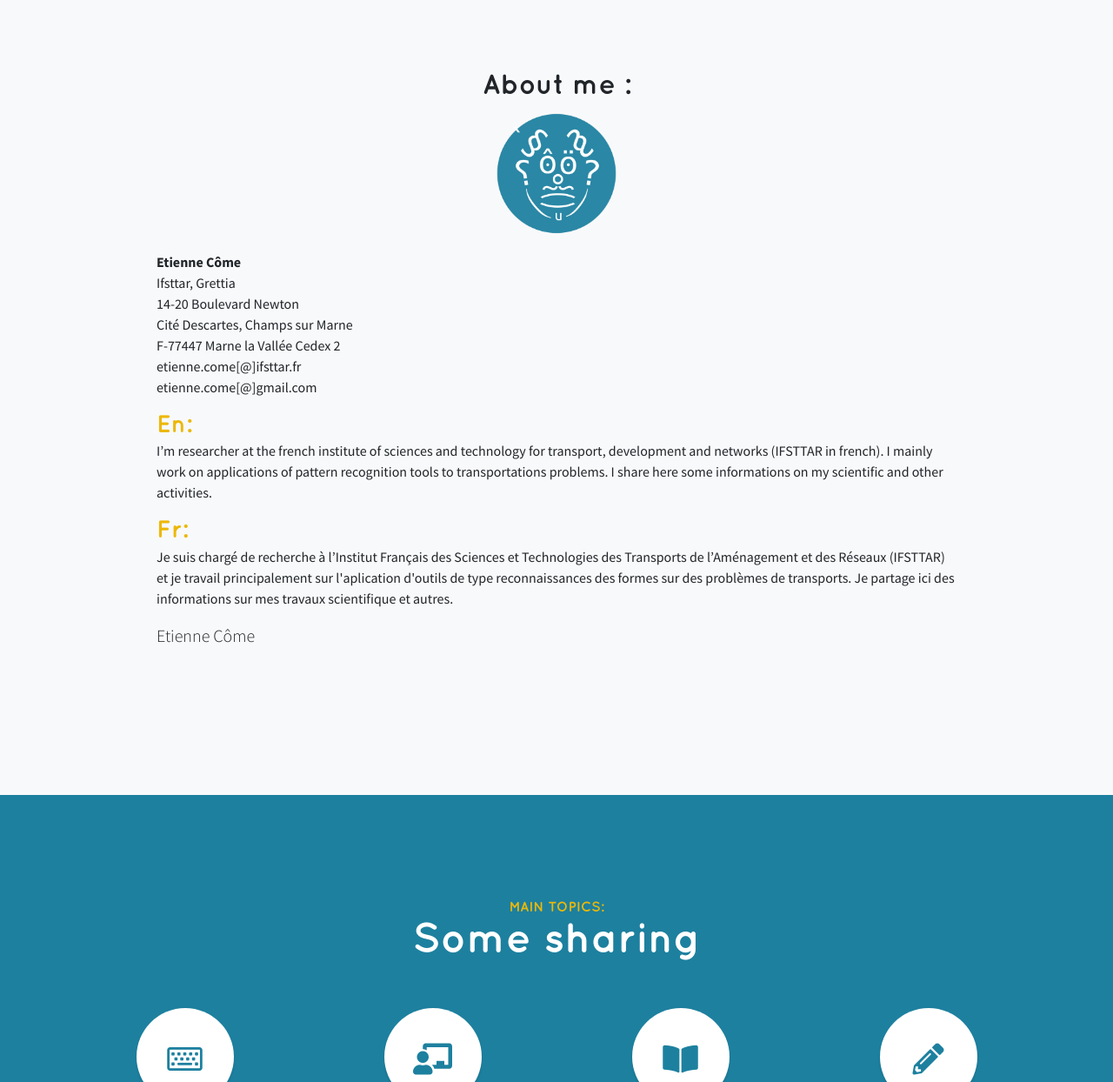
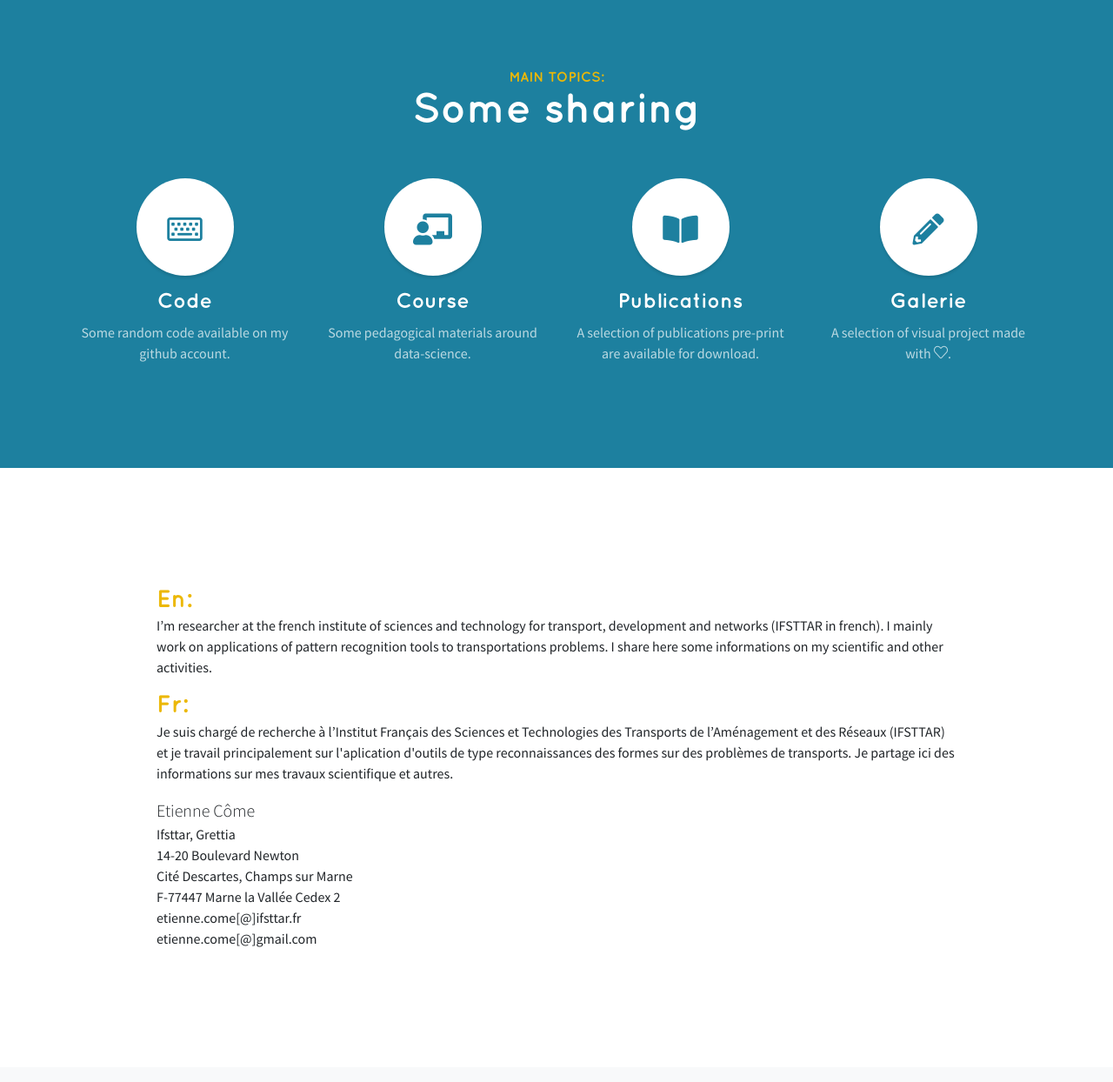
Before and after one commit to comeetie/www, a plain HTML site: page index.html in a window 1280 px wide. Shown: the part 840-2084 px from the top of the page at 87% size. Drawn offline with Linux system fonts and the light colour scheme.

Commit message:
some adjustment on index

```diff
--- a/index.html
+++ b/index.html
@@ -77,50 +77,15 @@
             </a>
           </li>
         </ul>
-        <a class="btn btn-primary btn-xl js-scroll-trigger" href="#about">Find Out More</a>
+        <a class="btn btn-primary btn-xl js-scroll-trigger" href="#about-splash">Find Out More</a>
       </div>
             </div>
       <div class="overlay"></div>
     </header>
 
-    <!-- About -->
-    <section class="content-section bg-light" id="about">
-      <div class="container text-center">
-        <div class="row">
-          <div class="col-lg-10 mx-auto">
-            <h2>About me :</h2>
-            <img
-    src="./assets/img/portait_circle_white.png"  width="15%" />
-    </div>
-</div></div>          <div class="container">
-                    <div class="row">
-          <div class="col-lg-10 mx-auto">
-            <p>
-              <address>
-  <strong>Etienne Côme</strong><br>
-  Ifsttar, Grettia<br>
-14-20 Boulevard Newton<br>
-Cité Descartes, Champs sur Marne<br>
-F-77447 Marne la Vallée Cedex 2<br>
-etienne.come[@]ifsttar.fr</br>
-etienne.come[@]gmail.com</br>
-</address>
-</p>
-    <p>
- <h3 class="text-secondary mb-0">En:</h3>
-I’m researcher at the french institute of sciences and technology for transport, development and networks (IFSTTAR in french). I mainly work on applications of pattern recognition tools to transportations problems. I share here some informations on my scientific and other activities.
-</p>
-<p>
-<h3 class="text-secondary mb-0">Fr:</h3>
-Je suis chargé de recherche à l’Institut Français des Sciences et Technologies des Transports de l’Aménagement et des Réseaux (IFSTTAR) et je travail principalement sur l'aplication d'outils de type reconnaissances des formes sur des problèmes de transports. Je partage ici des informations sur mes travaux scientifique et autres. </p>
-            <p class="lead mb-5">Etienne Côme </p>
 
-          </div>
-        </div>
-      </div>
-      </section>
 
-          <section class="content-section bg-primary text-white text-center" id="services">
+      <section class="content-section bg-primary text-white text-center" id="about-splash">
       <div class="container">
         <div class="content-section-heading">
           <h3 class="text-secondary mb-0">Main topics:</h3>
@@ -172,7 +137,38 @@ Je suis chargé de recherche à l’Institut Français des Sciences et Technolog
     </section>
 
 
-<section class="content-section" >
+    <!-- About -->
+    <section class="content-section" id="about">
+     <div class="container">
+                    <div class="row">
+          <div class="col-lg-10 mx-auto">
+    <p>
+ <h3 class="text-secondary mb-0">En:</h3>
+I’m researcher at the french institute of sciences and technology for transport, development and networks (IFSTTAR in french). I mainly work on applications of pattern recognition tools to transportations problems. I share here some informations on my scientific and other activities.
+</p>
+<p>
+<h3 class="text-secondary mb-0">Fr:</h3>
+Je suis chargé de recherche à l’Institut Français des Sciences et Technologies des Transports de l’Aménagement et des Réseaux (IFSTTAR) et je travail principalement sur l'aplication d'outils de type reconnaissances des formes sur des problèmes de transports. Je partage ici des informations sur mes travaux scientifique et autres. </p>
+
+                 <p>
+              <address>
+            <span class="lead mb-5">Etienne Côme </span></br>
+  Ifsttar, Grettia<br>
+14-20 Boulevard Newton<br>
+Cité Descartes, Champs sur Marne<br>
+F-77447 Marne la Vallée Cedex 2<br>
+etienne.come[@]ifsttar.fr</br>
+etienne.come[@]gmail.com</br>
+</address>
+</p>
+          </div>
+        </div>
+      </div>
+      </section>
+
+
+
+<section class="content-section bg-light" >
 
   <div class="container">
             <div class="content-section-heading text-center">
```
